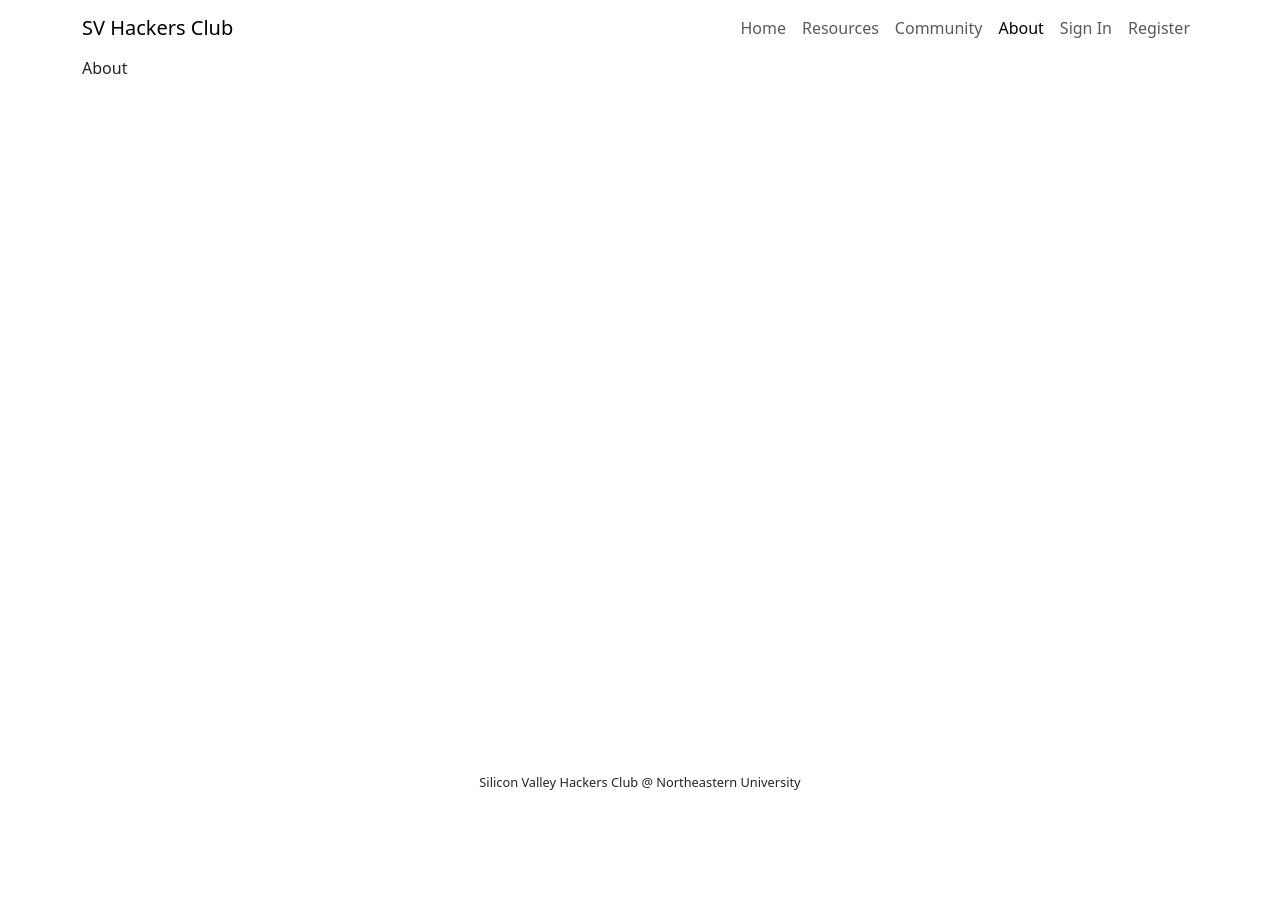
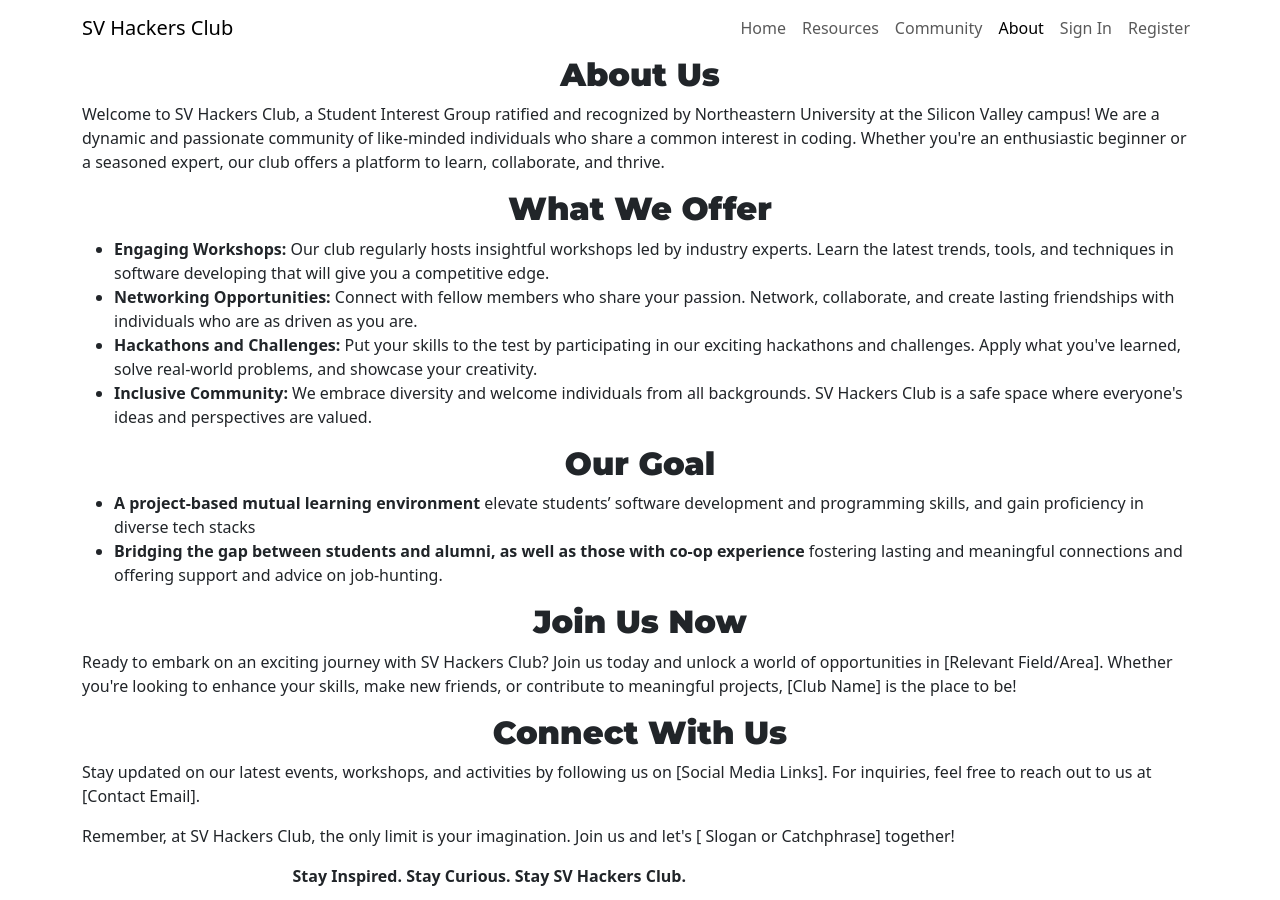
Before and after one commit to hackersclubsv/hackersclub-frontend-django, a React (Create React App) app: page /about in a window 1280 px wide. Shown: the top 900 px of the page. Before the commit the page ends 800 px from the top, so only its background shows below. Built offline with nearby package versions, Linux system fonts and the light colour scheme.

Commit message:
home page modified

```diff
--- a/src/pages/About.tsx
+++ b/src/pages/About.tsx
@@ -2,7 +2,84 @@
 
 const About = () => {
   return (
-    <div>About</div>
+    <div>
+
+
+
+
+        <div className="about-section">
+            <h2>About Us</h2>
+            <p>
+                Welcome to SV Hackers Club, a Student Interest Group ratified and recognized by Northeastern University at the Silicon Valley campus!
+                We are a dynamic and passionate community of like-minded individuals who share a common interest in coding. Whether you're an enthusiastic beginner or a seasoned expert, our club offers a platform to learn, collaborate, and thrive.
+                </p>
+
+
+        </div>
+
+
+
+        <div className="offer-section">
+            <h2>What We Offer</h2>
+            <ul>
+                <li><strong>Engaging Workshops:</strong> Our club regularly hosts insightful workshops led by industry experts. Learn the latest trends, tools, and techniques in software developing that will give you a competitive edge.</li>
+                <li><strong>Networking Opportunities:</strong> Connect with fellow members who share your passion. Network, collaborate, and create lasting friendships with individuals who are as driven as you are.</li>
+                <li><strong>Hackathons and Challenges:</strong> Put your skills to the test by participating in our exciting hackathons and challenges. Apply what you've learned, solve real-world problems, and showcase your creativity.</li>
+                <li><strong>Inclusive Community:</strong> We embrace diversity and welcome individuals from all backgrounds. SV Hackers Club is a safe space where everyone's ideas and perspectives are valued.</li>
+            </ul>
+        </div>
+
+
+        <div className="offer-section">
+            <h2>Our Goal</h2>
+            <ul>
+                <li><strong>A project-based mutual learning environment</strong>  elevate students’ software development and programming skills, and gain proficiency in diverse tech stacks</li>
+                <li><strong>Bridging the gap between students and alumni, as well as those with co-op experience</strong>  fostering lasting and meaningful connections and offering support and advice on job-hunting.</li>
+
+            </ul>
+        </div>
+
+
+
+        <div className="join-section">
+            <h2>Join Us Now</h2>
+            <p>
+                Ready to embark on an exciting journey with SV Hackers Club? Join us today and unlock a world of opportunities in [Relevant Field/Area]. Whether you're looking to enhance your skills, make new friends, or contribute to meaningful projects, [Club Name] is the place to be!
+            </p>
+        </div>
+
+        <div className="connect-section">
+            <h2>Connect With Us</h2>
+            <p>
+                Stay updated on our latest events, workshops, and activities by following us on [Social Media Links]. For inquiries, feel free to reach out to us at [Contact Email].
+            </p>
+            <p>
+                Remember, at SV Hackers Club, the only limit is your imagination. Join us and let's [ Slogan or Catchphrase] together!
+            </p>
+        </div>
+
+
+
+        <div className="logo-section">
+
+            <img src="logo512.png" alt="Club Logo" style={{ float: 'right' }} />
+        </div>
+        <div className="slogan-section" style={{ display: 'flex', justifyContent: 'flex-end', textAlign: 'right' }}>
+            <p>
+                {  }
+                <strong>Stay Inspired. Stay Curious. Stay SV Hackers Club.</strong>
+            </p>
+        </div>
+
+
+
+
+
+
+
+
+
+    </div>
   )
 }
 
```
Also changed, not shown: src/pages/img/logo192.png (added).
